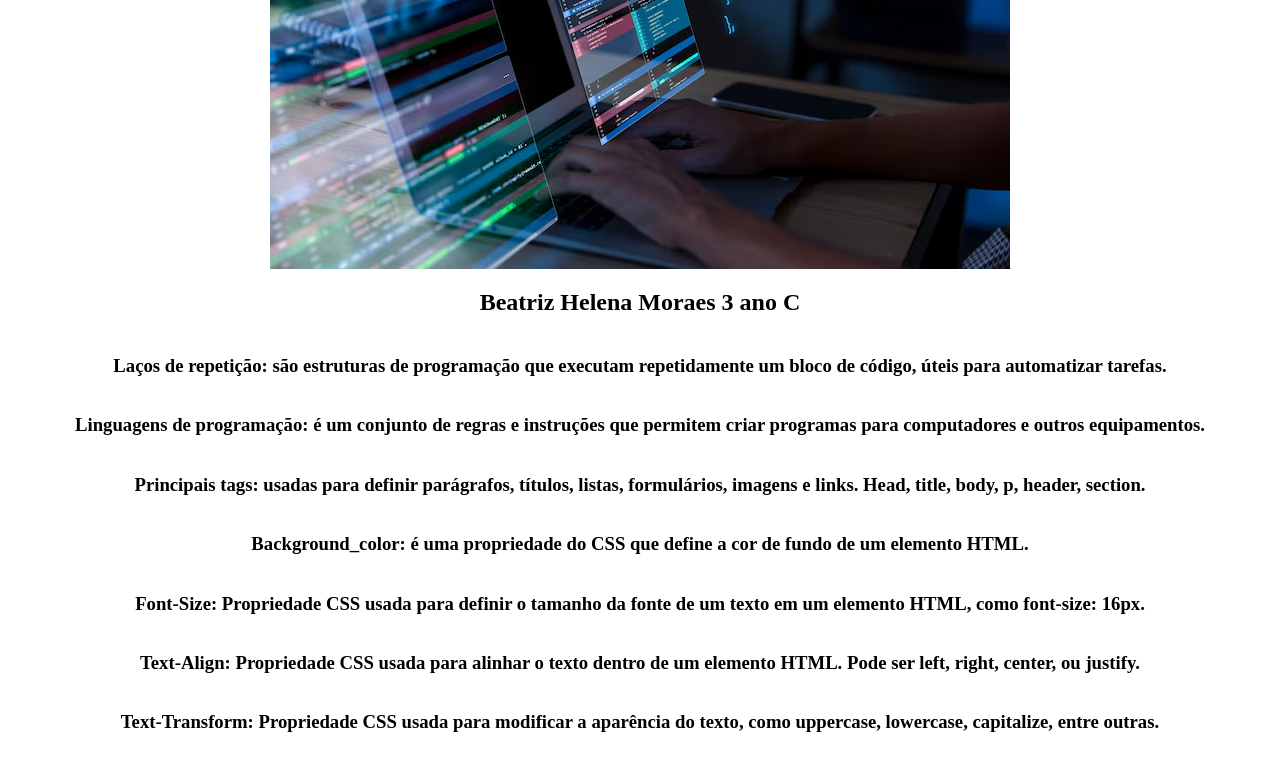
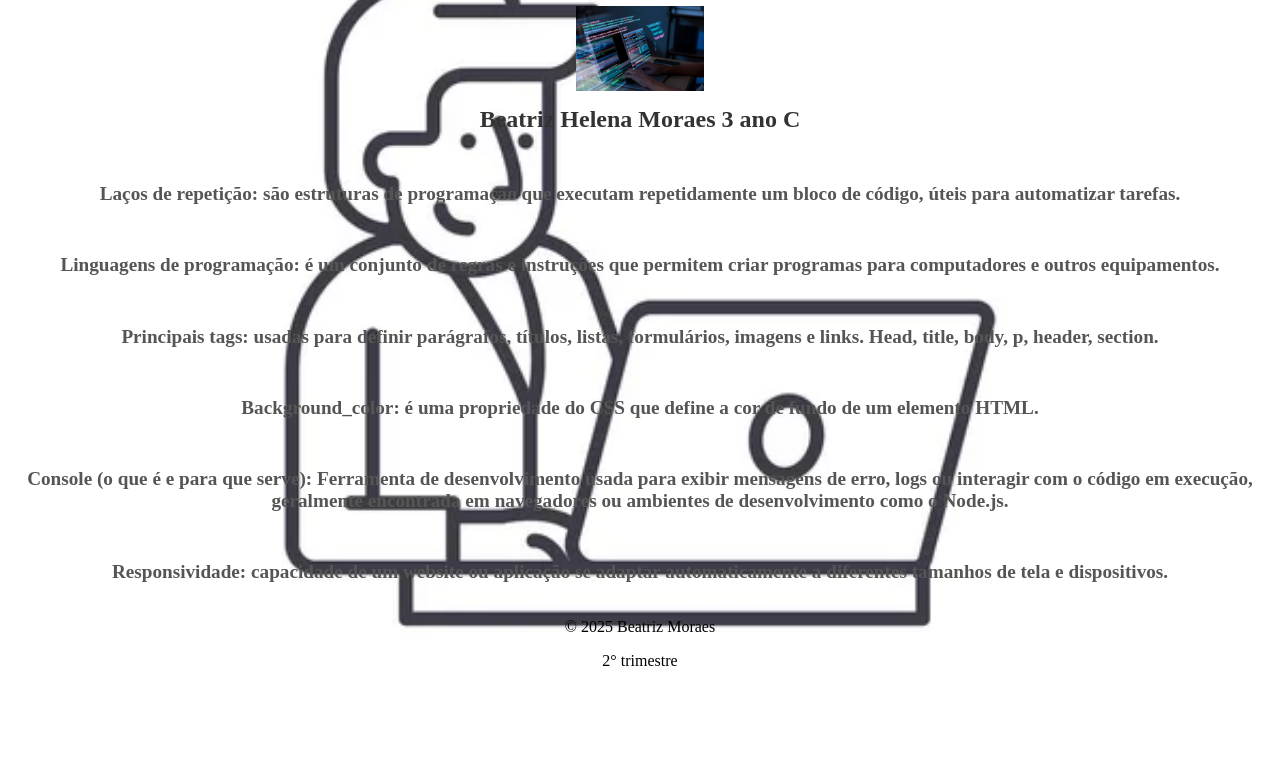
Before and after one commit to biaelaura57/trabalho-de-programa-o, a plain HTML site: page index.html in a window 1280 px wide. Shown: the part 101-869 px from the top of the page. After the commit the page ends 800 px from the top, so only its background shows below. Drawn offline with Linux system fonts and the light colour scheme.

Commit message:
Add files via upload

```diff
--- a/index.html
+++ b/index.html
@@ -12,16 +12,16 @@
 
     <img src="plano-de-fundo-de-programacao-com-pessoa-trabalhando-com-codigos-no-computador_23-2150010125.avif" alt="trabalho">
 
+
+
     <h2>Beatriz Helena Moraes     3 ano C</h2>
     <h3> Laços de repetição: são estruturas de programação que executam repetidamente um bloco de código, úteis para automatizar tarefas. </h3>
     <h3> Linguagens de programação: é um conjunto de regras e instruções que permitem criar programas para computadores e outros equipamentos. </h3>
     <h3> Principais tags: usadas para definir parágrafos, títulos, listas, formulários, imagens e links. Head, title, body, p, header, section. </h3>
     <h3> Background_color: é uma propriedade do CSS que define a cor de fundo de um elemento HTML. </h3>
-    <h3> Font-Size: Propriedade CSS usada para definir o tamanho da fonte de um texto em um elemento HTML, como font-size: 16px. </h3>
-    <h3> Text-Align: Propriedade CSS usada para alinhar o texto dentro de um elemento HTML. Pode ser left, right, center, ou justify. </h3>
-    <h3> Text-Transform: Propriedade CSS usada para modificar a aparência do texto, como uppercase, lowercase, capitalize, entre outras. </h3>
     <h3> Console (o que é e para que serve): Ferramenta de desenvolvimento usada para exibir mensagens de erro, logs ou interagir com o código em execução, geralmente encontrada em navegadores ou ambientes de desenvolvimento como o Node.js.
     </h3>
+    <h3> Responsividade: capacidade de um website ou aplicação se adaptar automaticamente a diferentes tamanhos de tela e dispositivos.</h3>
 
 </head>
 <!--Rodapé-->
--- a/style.css
+++ b/style.css
@@ -1,5 +1,6 @@
 /* Estilo para o body */
-body {
+body
+{
     display: flex;
     flex-direction: column; /* Organiza os elementos verticalmente */
     justify-content: center; /* Centraliza no eixo vertical */
@@ -16,7 +17,7 @@ body {
 
 /* Estilo para as imagens */
 img {
-    max-width: Defina um tamanho; /* A imagem nunca ultrapassará a largura da tela */
+    max-width: 10%; /* A imagem nunca ultrapassará a largura da tela */
     height: auto; /* Mantém a proporção da imagem */
 }
 
@@ -30,4 +31,58 @@ h1 {
 h2 {
     color:Escolha uma cor;
     margin-top: Defina um tamnho; /* Espaço superior */
+
+    /* Estilo para o subtítulo h3 */
+h3 {
+    color:Escolha uma cor;
+    margin-top: 30%; /* Espaço superior */
 }}
+
+    background-image: url(depositphotos_227697692-stock-illustration-businessman-behind-a-laptop-line.jpg);
+    background-size: cover;
+  }
+  /* Estilo para o body */
+body {
+    display: flex;
+    flex-direction: column; /* Organiza os elementos verticalmente */
+    justify-content: center; /* Centraliza no eixo vertical */
+    align-items: center; /* Centraliza no eixo horizontal */
+    height: 100vh; /* Faz o body ocupar 100% da altura da tela */
+    margin: 0; /* Remove a margem padrão */
+    text-align: center; /* Centraliza os textos */
+    background-image: url('depositphotos_227697692-stock-illustration-businessman-behind-a-laptop-line.jpg');
+    background-size: cover;
+    background-position: center;
+  }
+
+  /* Estilo para a div que contém a imagem */
+  .imagem-container {
+    text-align: center; /* Garante que a imagem fique centralizada */
+  }
+
+  /* Estilo para as imagens */
+  img {
+    max-width: 10%; /* A imagem nunca ultrapassará a largura da tela */
+    height: auto; /* Mantém a proporção da imagem */
+  }
+
+  /* Estilo para o título h1 */
+  h1 {
+    color: #1a1a1a; /* Cor escura para boa legibilidade */
+    margin-top: 20px; /* Espaço superior */
+    font-size: 2em; /* Tamanho da fonte */
+  }
+
+  /* Estilo para o subtítulo h2 */
+  h2 {
+    color: #333; /* Cinza escuro */
+    margin-top: 15px; /* Espaço superior */
+    font-size: 1.5em; /* Tamanho da fonte */
+  }
+
+  /* Estilo para o subtítulo h3 */
+  h3 {
+    color: #555; /* Cinza médio */
+    margin-top: 30px; /* Espaço superior */
+    font-size: 1.2em; /* Tamanho da fonte */
+  }
```
Also changed, not shown: depositphotos_227697692-stock-illustration-businessman-behind-a-laptop-line.jpg (added), 1 other file.
